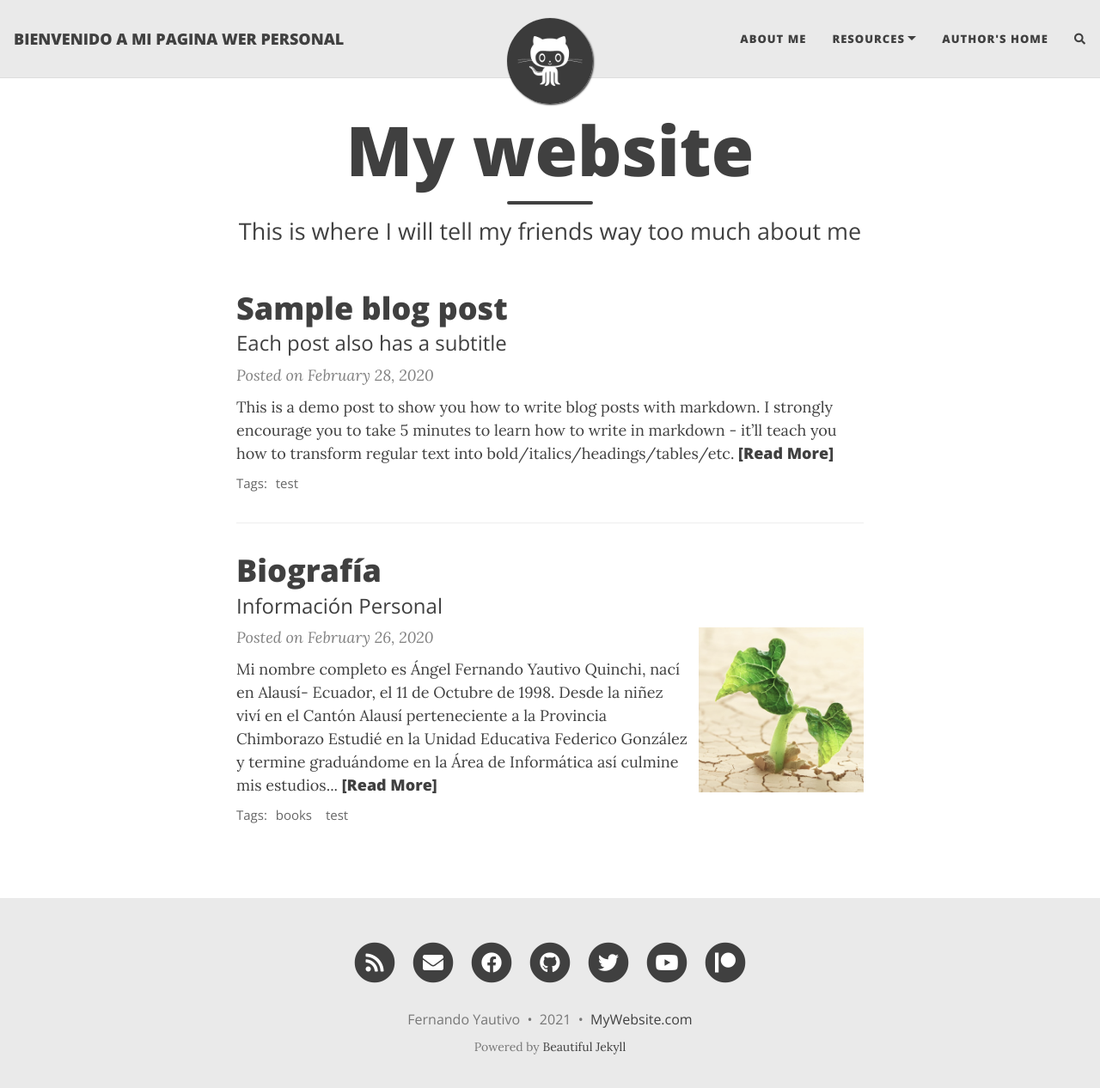
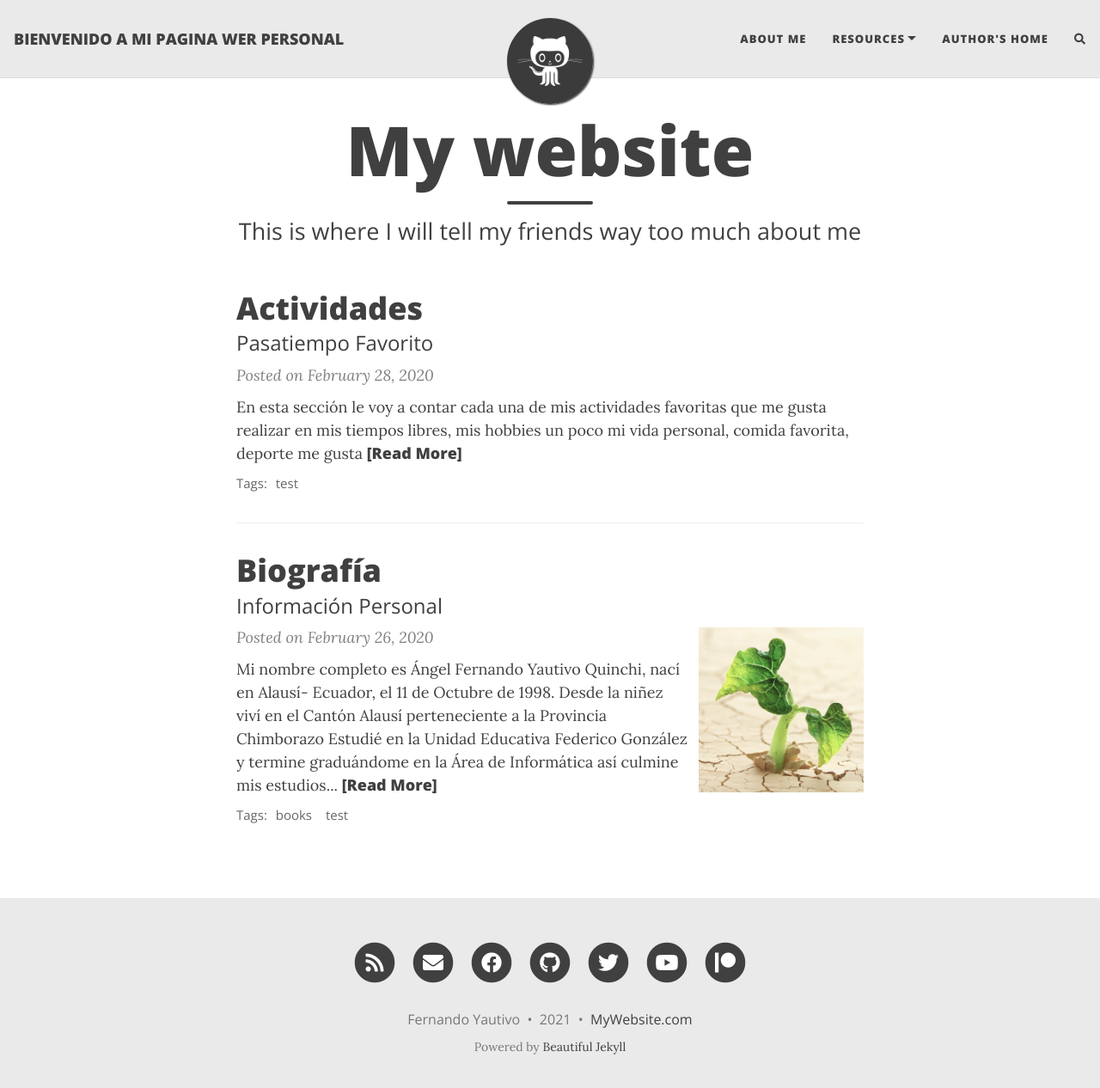
Before and after one commit to Fyautivo/Fyautivo.github.io, a Jekyll site: the page built from index.html, in a window 1280 px wide and 1279 px high. Shown: the top 1266 px of the window at 86% size. Built offline with Jekyll 4.4.1, drawn with Linux system fonts in a browser that asks for light colours; nearby versions of some CDN libraries; the list of posts is cut into pages by our own code; comment, search, counter and statistics services are not loaded.

Commit message:
Update 2020-02-28-test-markdown.md

```diff
--- a/_posts/2020-02-28-test-markdown.md
+++ b/_posts/2020-02-28-test-markdown.md
@@ -1,27 +1,27 @@
 ---
 layout: post
-title: Sample blog post
-subtitle: Each post also has a subtitle
+title: Actividades
+subtitle: Pasatiempo Favorito
 gh-repo: daattali/beautiful-jekyll
 gh-badge: [star, fork, follow]
 tags: [test]
 comments: true
 ---
 
-This is a demo post to show you how to write blog posts with markdown.  I strongly encourage you to [take 5 minutes to learn how to write in markdown](https://markdowntutorial.com/) - it'll teach you how to transform regular text into bold/italics/headings/tables/etc.
+En esta sección le voy a contar cada una de mis actividades favoritas que me gusta realizar en mis tiempos libres, mis hobbies un poco mi vida personal, comida favorita, deporte me gusta
 
-**Here is some bold text**
+**Mis actividades**
 
-## Here is a secondary heading
+## Actividades y comidas favoritas y musica
 
-Here's a useless table:
+Tabla de mis actividades que Realizo:
 
-| Number | Next number | Previous number |
+| Actividades | Horas | Dias |
 | :------ |:--- | :--- |
-| Five | Six | Four |
-| Ten | Eleven | Nine |
-| Seven | Eight | Six |
-| Two | Three | One |
+| Escuchar Musica | 8 horas | Todos lo días |
+| Ver televisión | 2 horas | Aveces |
+| Jugar Fútbol| 2 horas | Fines de Semana |
+| Juegos Online | 2 hora | Aveces |
 
 
 How about a yummy crepe?
```
